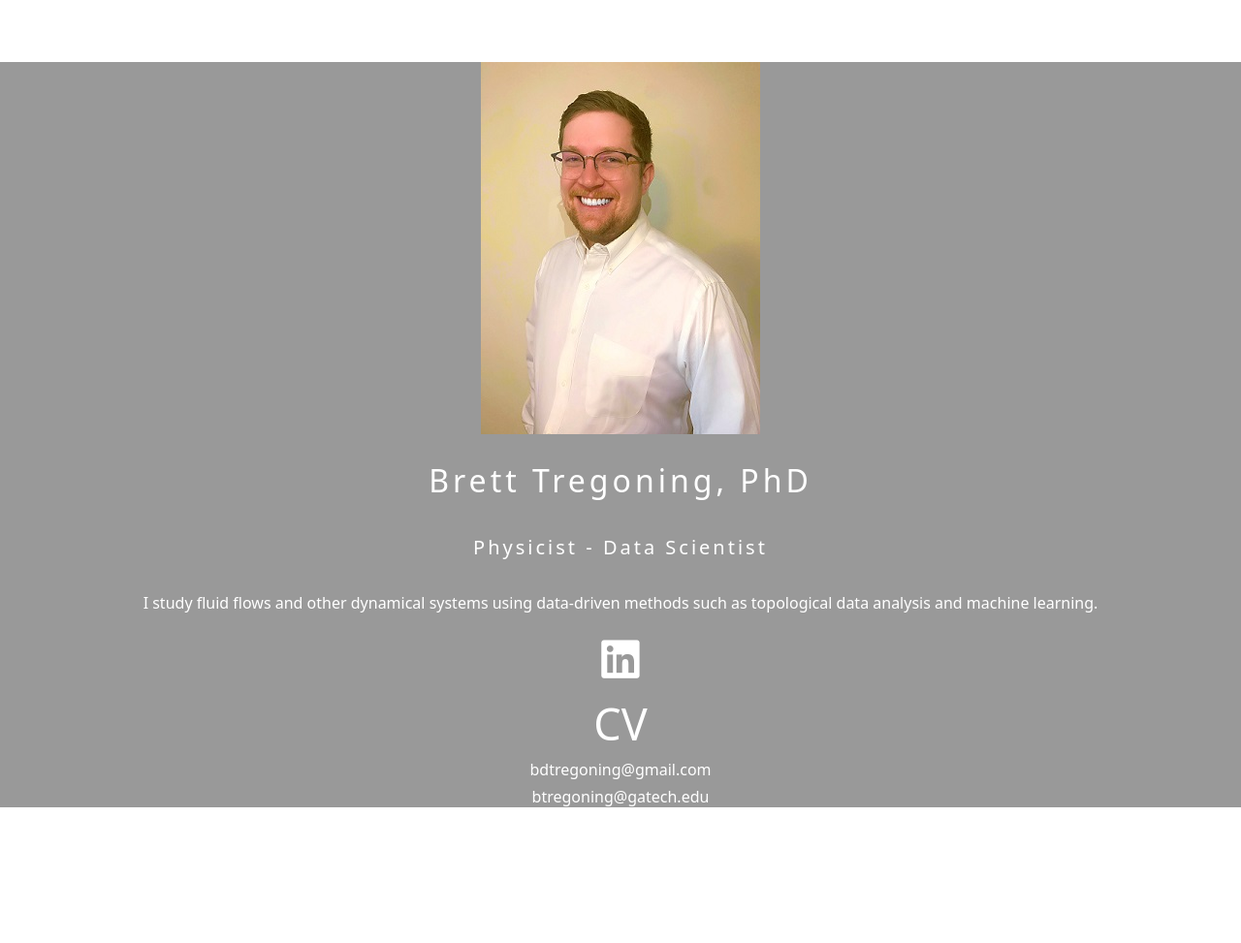
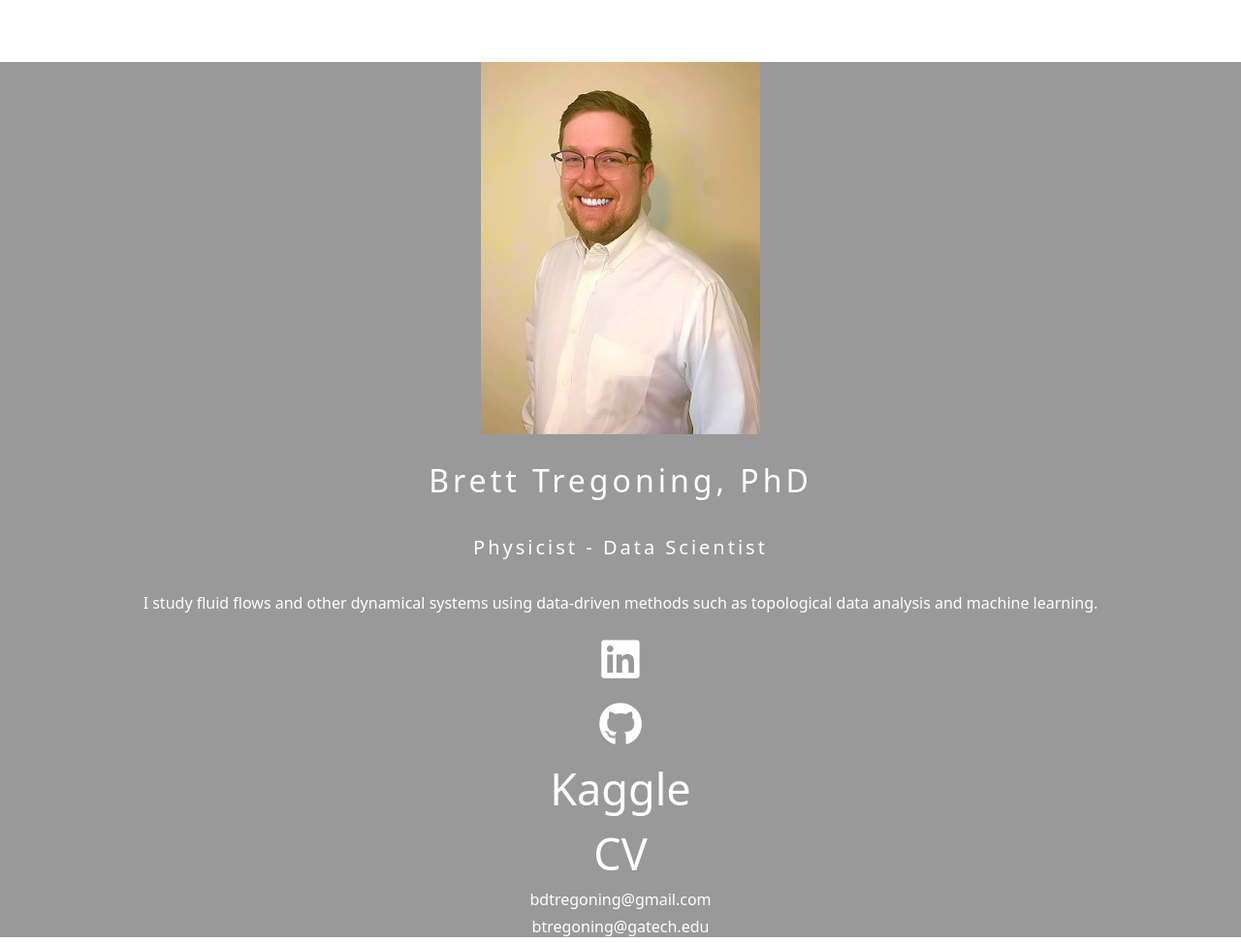
Before and after one commit to bdtregoning/bdtregoning.github.io, a plain HTML site: page index.html in a window 1280 px wide. Shown: the whole page at 97% size. Before the commit the page ends 839 px from the top, so only its background shows below. Drawn offline with Linux system fonts and the light colour scheme.

Commit message:
Update index.html

```diff
--- a/index.html
+++ b/index.html
@@ -14,7 +14,8 @@
 		<p>I study fluid flows and other dynamical systems using data-driven methods such as topological data analysis and machine learning.</p>
 		<u1>
 			<li><a href="https://www.linkedin.com/in/bdtregoning/"><i class="fa fa-linkedin-square" aria-hidden="true"></i></a></li>
-			<li><a href="https://www.kaggle.com/bretttregoning"><Kaggle</a></li>
+			<li><a href="https://github.com/bdtregoning"><i class="fa fa-github"></i></a></li>
+			<li><a href="https://www.kaggle.com/bretttregoning">Kaggle</a></li>
 			<li><a href="CV.pdf">CV</a></li>
 			<li>bdtregoning@gmail.com</li>
 			<li>btregoning@gatech.edu</li>
```
